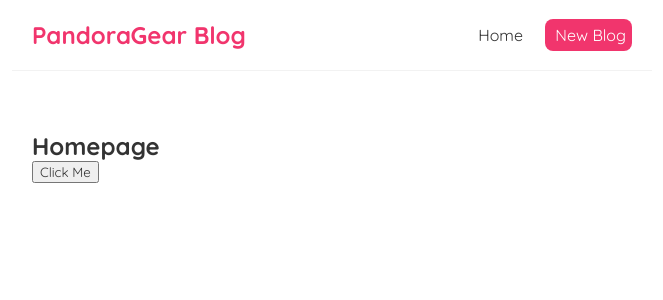
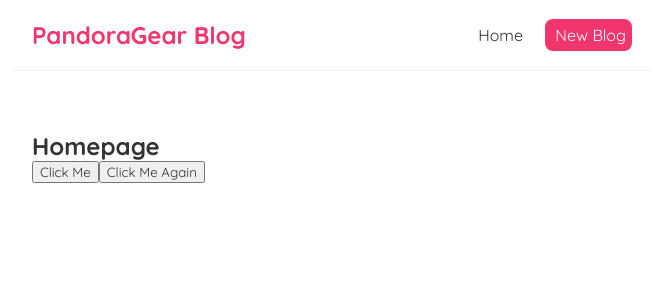
Before and after one commit to andydangit/Ninja-Modern-React, a React (Create React App) app: page / in a window 1280 px wide. Shown: the top 300 px of the page, without its empty margins (308-971 px from the left). Built offline with nearby package versions, Linux system fonts and the light colour scheme.

Commit message:
Add arrow function to prevent from invoke

```diff
--- a/src/Component/pages/Home.js
+++ b/src/Component/pages/Home.js
@@ -6,10 +6,19 @@ const  Home = () => {
         console.log('hello, ninjas');
     }
 
+    const handleClickAgain= (name) => {
+        console.log('Hello ' + name);
+    }
+
     return (
         <div className="home">
             <h2> Homepage</h2>
             <button onClick={handleClick}> Click Me </button>
+
+            {/* arrow function to prevent from invoke  */}
+            <button onClick={() => {
+                handleClickAgain('mario')
+            }}> Click Me Again </button>
         </div>
     );
 }
```
